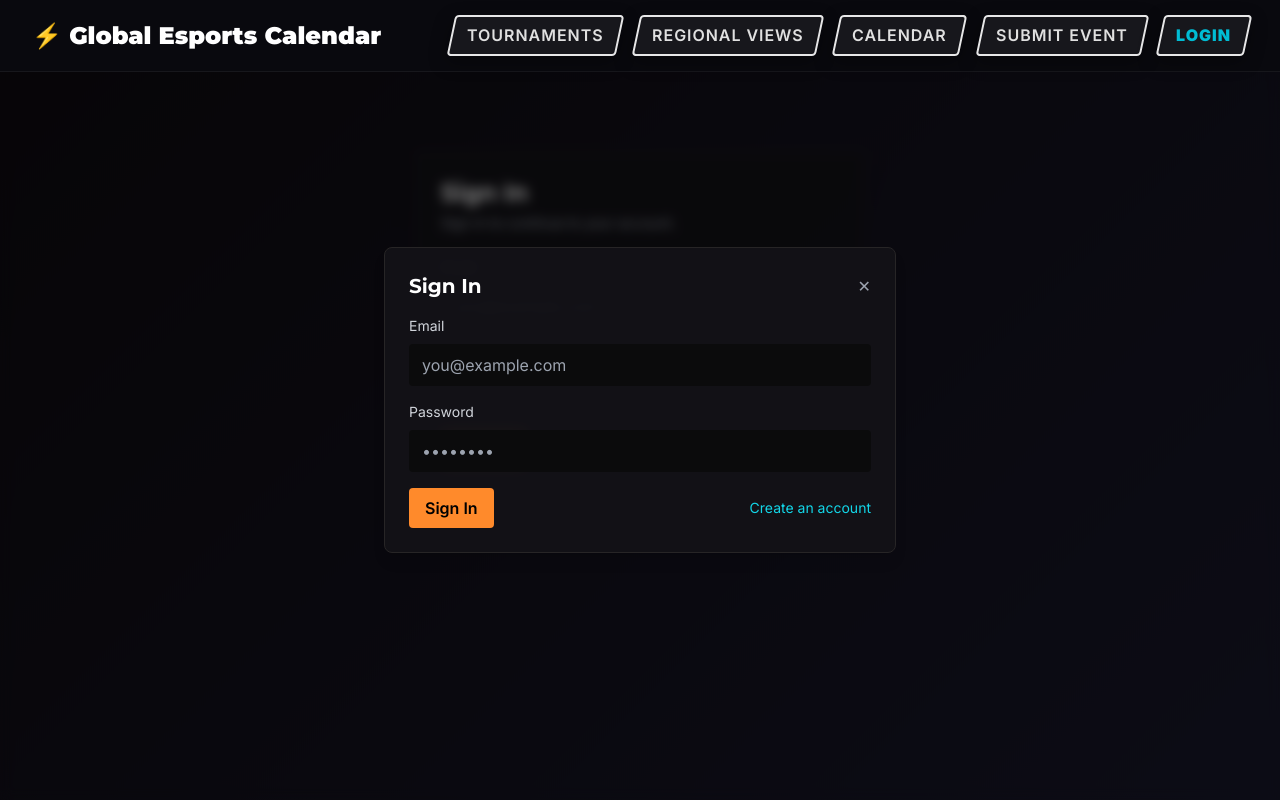
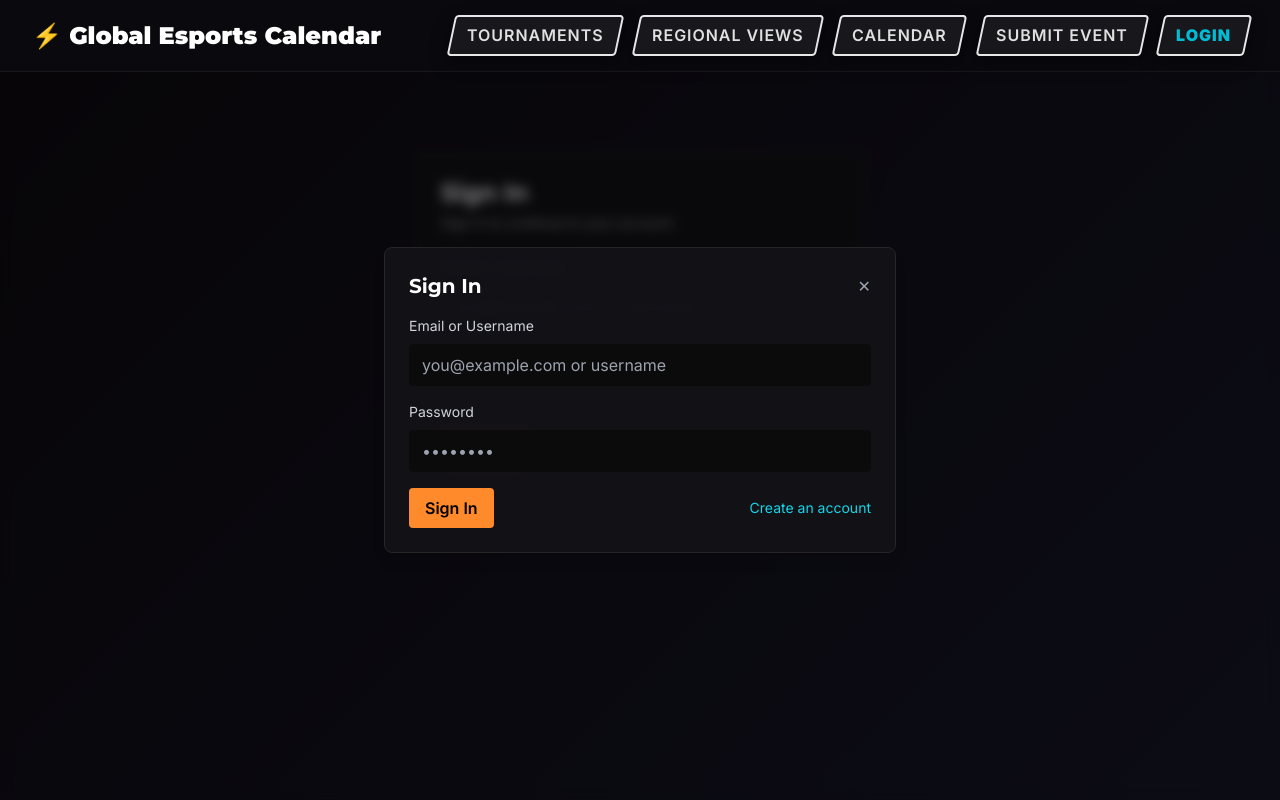
Before and after one commit to abhi3k1/Global-Esport-Calendar-Frontend, a React (Vite) app: page /login in a window 1280 px wide. Both pictures are taken after a click on the button "LOGIN". Shown: the top 800 px of the page. Built offline with nearby package versions, Linux system fonts and the light colour scheme.

Commit message:
update username and password for login

```diff
--- a/src/components/SignInModal.jsx
+++ b/src/components/SignInModal.jsx
@@ -7,7 +7,7 @@ const emailRegex = /^[^\s@]+@[^\s@]+\.[^\s@]+$/
 
 export default function SignInModal({ open, onClose }) {
   const navigate = useNavigate()
-  const [email, setEmail] = useState('')
+  const [identifier, setIdentifier] = useState('')
   const [password, setPassword] = useState('')
   const [errors, setErrors] = useState({})
   const [submitting, setSubmitting] = useState(false)
@@ -65,8 +65,7 @@ export default function SignInModal({ open, onClose }) {
 
   function validate() {
     const out = {}
-    if (!email) out.email = 'Email is required'
-    else if (!emailRegex.test(email)) out.email = 'Enter a valid email'
+    if (!identifier) out.identifier = 'Email or username is required'
     if (!password) out.password = 'Password is required'
     else if (password.length < 6) out.password = 'Password must be at least 6 characters'
     setErrors(out)
@@ -78,9 +77,11 @@ export default function SignInModal({ open, onClose }) {
     if (!validate()) return
     setSubmitting(true)
     try {
-      // Expected backend: POST `${API_BASE}/auth/login` with { email, password }
-      // Expected success response: { token: 'jwt', user: { id, username, ... } }
-      const res = await axios.post(`${API_BASE}/login`, { email, password })
+      const isEmail = emailRegex.test(identifier)
+      const loginPayload = isEmail
+        ? { email: identifier, password }
+        : { username: identifier, password }
+      const res = await axios.post(`${API_BASE}/login`, loginPayload)
       const token = res?.data?.token || res?.data?.accessToken || res?.data?.authToken
       if (token) localStorage.setItem('authToken', token)
 
@@ -100,7 +101,8 @@ export default function SignInModal({ open, onClose }) {
         onClose()
         if (uid) {
           try {
-            const profileRes = await axios.get(`${API_BASE}/${uid}/profile`)
+            const authHeader = token ? { Authorization: `Bearer ${token}` } : {}
+            const profileRes = await axios.get(`${API_BASE}/${uid}/profile`, { headers: authHeader })
             setSubmitting(false)
             // First-time login: no profile yet — send to profile setup
             // Returning user: profile exists — send to homepage
@@ -109,9 +111,15 @@ export default function SignInModal({ open, onClose }) {
             } else {
               navigate(`/profile/${uid}`)
             }
-          } catch {
+          } catch (profileErr) {
             setSubmitting(false)
-            navigate('/')
+            const status = profileErr?.response?.status
+            // 404 = genuinely no profile yet → first-time setup
+            if (status === 404) {
+              navigate(`/profile/${uid}`)
+            } else {
+              navigate('/')
+            }
           }
         } else {
           setSubmitting(false)
@@ -144,17 +152,17 @@ export default function SignInModal({ open, onClose }) {
           {errors.form && <div className="text-sm text-red-400">{errors.form}</div>}
 
           <div>
-            <label className="text-sm text-gray-300 block mb-1">Email</label>
+            <label className="text-sm text-gray-300 block mb-1">Email or Username</label>
             <input
-              type="email"
-              value={email}
-              onChange={(e) => setEmail(e.target.value)}
+              type="text"
+              value={identifier}
+              onChange={(e) => setIdentifier(e.target.value)}
               className="w-full mt-1 px-3 py-2 bg-[#0b0b0c] rounded text-gray-200 border border-transparent focus:border-[var(--accent-cyan)] outline-none focus:ring-2 focus:ring-[var(--brand-cyan)]"
-              placeholder="you@example.com"
-              aria-invalid={!!errors.email}
-              aria-describedby={errors.email ? 'login-email-error' : undefined}
+              placeholder="you@example.com or username"
+              aria-invalid={!!errors.identifier}
+              aria-describedby={errors.identifier ? 'login-identifier-error' : undefined}
             />
-            {errors.email && <div id="login-email-error" className="text-xs text-red-400 mt-1">{errors.email}</div>}
+            {errors.identifier && <div id="login-identifier-error" className="text-xs text-red-400 mt-1">{errors.identifier}</div>}
           </div>
 
           <div>
--- a/src/pages/Login.jsx
+++ b/src/pages/Login.jsx
@@ -6,7 +6,7 @@ const API_BASE = 'http://localhost:8080/api/users'
 const emailRegex = /^[^\s@]+@[^\s@]+\.[^\s@]+$/
 
 export default function Login() {
-  const [email, setEmail] = useState('')
+  const [identifier, setIdentifier] = useState('')
   const [password, setPassword] = useState('')
   const [errors, setErrors] = useState({})
   const [submitting, setSubmitting] = useState(false)
@@ -14,8 +14,7 @@ export default function Login() {
 
   function validate() {
     const out = {}
-    if (!email) out.email = 'Email is required'
-    else if (!emailRegex.test(email)) out.email = 'Enter a valid email'
+    if (!identifier) out.identifier = 'Email or username is required'
     if (!password) out.password = 'Password is required'
     else if (password.length < 6) out.password = 'Password must be at least 6 characters'
     setErrors(out)
@@ -27,7 +26,11 @@ export default function Login() {
     if (!validate()) return
     setSubmitting(true)
     try {
-      const res = await axios.post(`${API_BASE}/login`, { email, password })
+      const isEmail = emailRegex.test(identifier)
+      const loginPayload = isEmail
+        ? { email: identifier, password }
+        : { username: identifier, password }
+      const res = await axios.post(`${API_BASE}/login`, loginPayload)
 
       // Normalize token and user from different backend shapes
       const token = res?.data?.token || res?.data?.accessToken || res?.data?.authToken
@@ -42,7 +45,8 @@ export default function Login() {
         const id = userObj.id || userObj._id || userObj.userId || userObj.userid
         if (id) {
           try {
-            const profileRes = await axios.get(`${API_BASE}/${id}/profile`)
+            const authHeader = token ? { Authorization: `Bearer ${token}` } : {}
+            const profileRes = await axios.get(`${API_BASE}/${id}/profile`, { headers: authHeader })
             setSubmitting(false)
             // First-time login: no profile yet — send to profile setup
             // Returning user: profile exists — send to homepage
@@ -51,9 +55,15 @@ export default function Login() {
             } else {
               navigate(`/profile/${id}`)
             }
-          } catch {
+          } catch (profileErr) {
             setSubmitting(false)
-            navigate('/')
+            const status = profileErr?.response?.status
+            // 404 = genuinely no profile yet → first-time setup
+            if (status === 404) {
+              navigate(`/profile/${id}`)
+            } else {
+              navigate('/')
+            }
           }
         } else {
           setSubmitting(false)
@@ -80,17 +90,17 @@ export default function Login() {
           {errors.form && <div className="text-sm text-red-400">{errors.form}</div>}
 
           <div>
-            <label className="text-sm text-gray-300 block mb-1">Email</label>
+            <label className="text-sm text-gray-300 block mb-1">Email or Username</label>
             <input
-              type="email"
-              value={email}
-              onChange={(e) => setEmail(e.target.value)}
+              type="text"
+              value={identifier}
+              onChange={(e) => setIdentifier(e.target.value)}
               className="w-full mt-1 px-3 py-2 bg-[#0b0b0c] rounded text-gray-200 border border-transparent focus:border-[var(--accent-cyan)] outline-none focus:ring-2 focus:ring-[var(--brand-cyan)]"
-              placeholder="you@example.com"
-              aria-invalid={!!errors.email}
-              aria-describedby={errors.email ? 'login-email-error' : undefined}
+              placeholder="you@example.com or username"
+              aria-invalid={!!errors.identifier}
+              aria-describedby={errors.identifier ? 'login-identifier-error' : undefined}
             />
-            {errors.email && <div id="login-email-error" className="text-xs text-red-400 mt-1">{errors.email}</div>}
+            {errors.identifier && <div id="login-identifier-error" className="text-xs text-red-400 mt-1">{errors.identifier}</div>}
           </div>
 
           <div>
```
